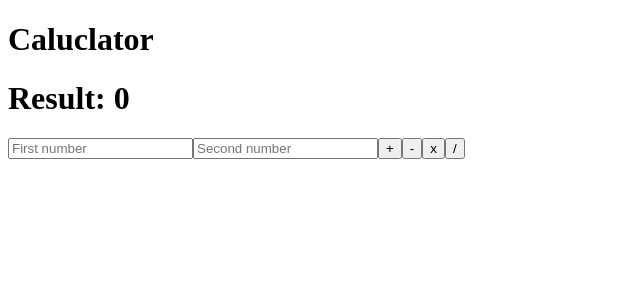
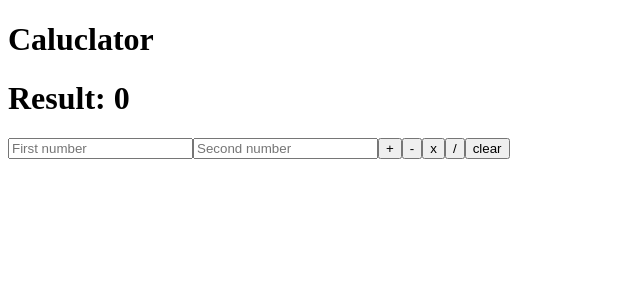
Before and after one commit to jarondegen/calculator-app, a React (Create React App) app: page / in a window 1280 px wide. Shown: the top 300 px of the page, without its empty margins (0-640 px from the left). Built offline with nearby package versions, Linux system fonts and the light colour scheme.

Commit message:
Actually done with phase 5

```diff
--- a/src/Calculator.js
+++ b/src/Calculator.js
@@ -17,6 +17,13 @@ class Calculator extends React.Component {
   handleSecondNum = e => {
     this.setState({
       num2 : e.target.value
+    })
+  }
+  clear = e => {
+    this.setState({
+        result: 0,
+        num1: '',
+        num2: '',
     })
   }
 
@@ -55,6 +62,7 @@ class Calculator extends React.Component {
         <button onClick={this.subtract}>-</button>
         <button onClick={this.multiply}>x</button>
         <button onClick={this.divide}>/</button>
+        <button onClick={this.clear}>clear</button>
       </div>
     );
   }
```
